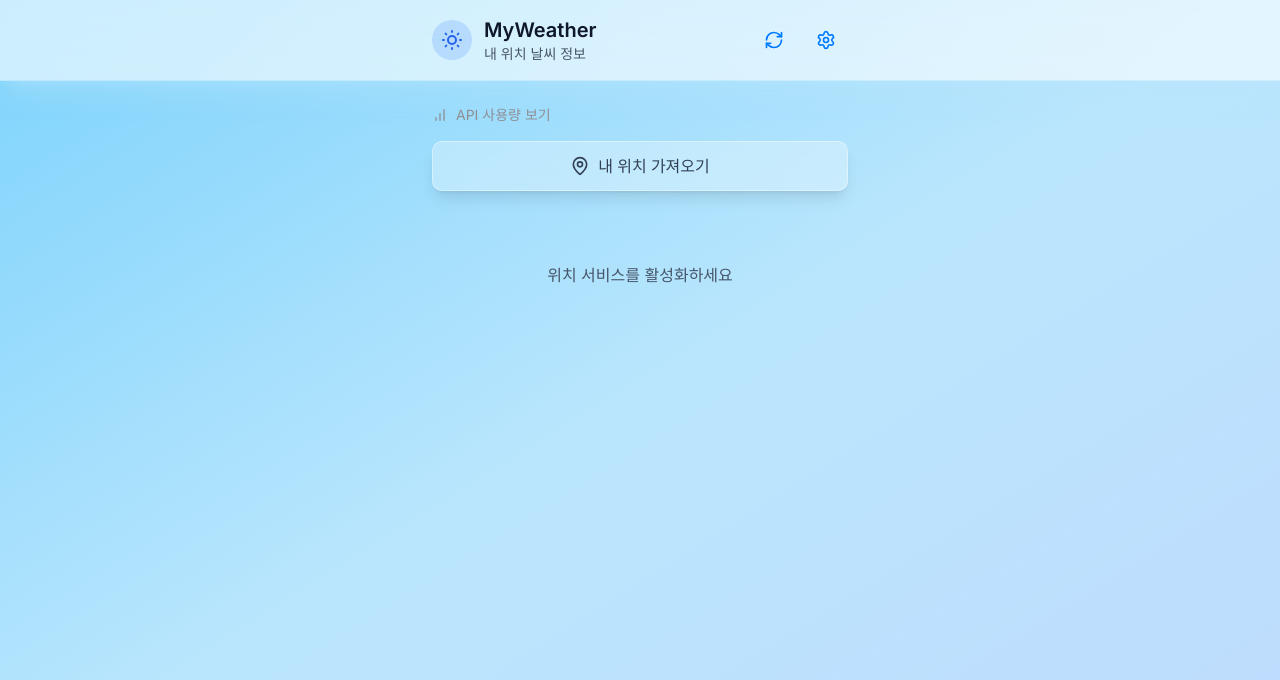
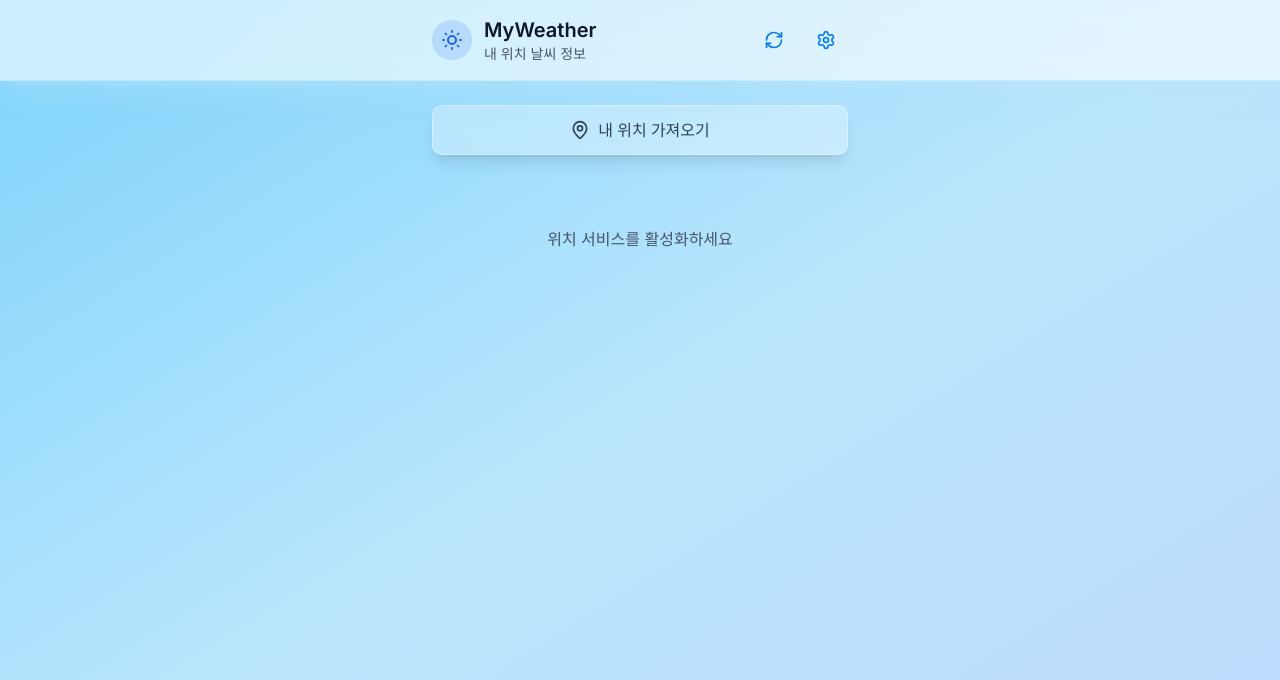
Before and after one commit to lhg1006/my-weather, a React (Vite) app: page / in a window 1280 px wide. Shown: the top 680 px of the page. Built offline with nearby package versions, Linux system fonts and the light colour scheme; no server answers.

Commit message:
API 사용량 모니터 컴포넌트 제거
- ApiUsageMonitor import 및 사용 부분 제거
- 더 깔끔한 UI로 개선
- 필수 기능에 집중하여 사용자 경험 향상

🤖 Generated with [Claude Code](https://claude.ai/code)

Co-Authored-By: Claude <noreply@anthropic.com>

```diff
--- a/src/App.tsx
+++ b/src/App.tsx
@@ -14,7 +14,6 @@ import { ForecastCard } from './components/ForecastCard';
 import { LocationButton } from './components/LocationButton';
 import { SettingsModal } from './components/SettingsModal';
 import { ScheduleCard } from './components/ScheduleCard';
-import { ApiUsageMonitor } from './components/ApiUsageMonitor';
 import { Button, LoadingSpinner } from './components/ui';
 
 function App() {
@@ -141,9 +140,6 @@ function App() {
 
       {/* Main Content */}
       <main className="max-w-md mx-auto px-4 py-6">
-        {/* API Usage Monitor */}
-        <ApiUsageMonitor />
-
         {/* Schedule Card */}
         <ScheduleCard />
 
```
